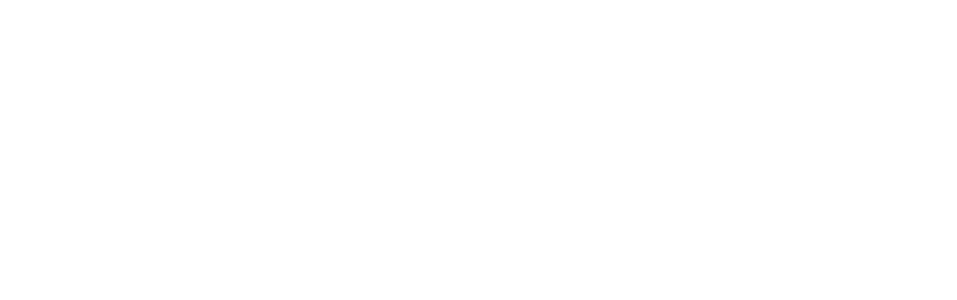
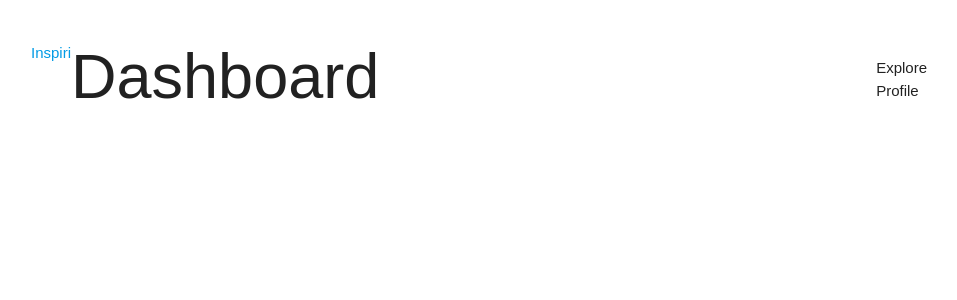
Before and after one commit to jordanchristie/inspiri, a React (Create React App) app in the folder client/: page /dashboard in a window 1280 px wide. Shown: the top 300 px of the page, without its empty margins (161-1118 px from the left). Built offline with nearby package versions, Linux system fonts and the light colour scheme.

Commit message:
Created Dashboard

```diff
--- a/client/src/components/App.js
+++ b/client/src/components/App.js
@@ -1,7 +1,9 @@
 import React, { Component } from 'react';
 import { BrowserRouter as Router, Route } from 'react-router-dom';
-
+import { connect } from 'react-redux';
 import LandingPage from './LandingPage';
+import Header from './Header';
+import Dashboard from './Dashboard';
 
 
 
@@ -10,11 +12,21 @@
     return (
       <div className="container">
         <Router>
-          <Route exact path="/" component={LandingPage} />
+          <div>
+          <Header />
+              <Route exact path="/" component={LandingPage} />
+              <Route path="/dashboard" component={Dashboard}/>
+        </div>
         </Router>
       </div>
     );
   }
 }
 
-export default App;
+const mapStateToProps = ({authorized}) => {
+  return {
+      authorized
+  }
+}
+
+export default connect(mapStateToProps)(App);
--- /dev/null
+++ b/client/src/components/Dashboard.js
@@ -0,0 +1,11 @@
+import React from 'react';
+
+const Dashboard = () => {
+    return (
+        <div>
+            <h1>Dashboard</h1>
+        </div>
+    )
+}
+
+export default Dashboard;
--- a/client/src/components/Header.js
+++ b/client/src/components/Header.js
@@ -3,9 +3,6 @@
 import { connect } from 'react-redux';
 
 class Header extends Component {
-    constructor() {
-        super();
-    }
 
     render() {
         return (
```
